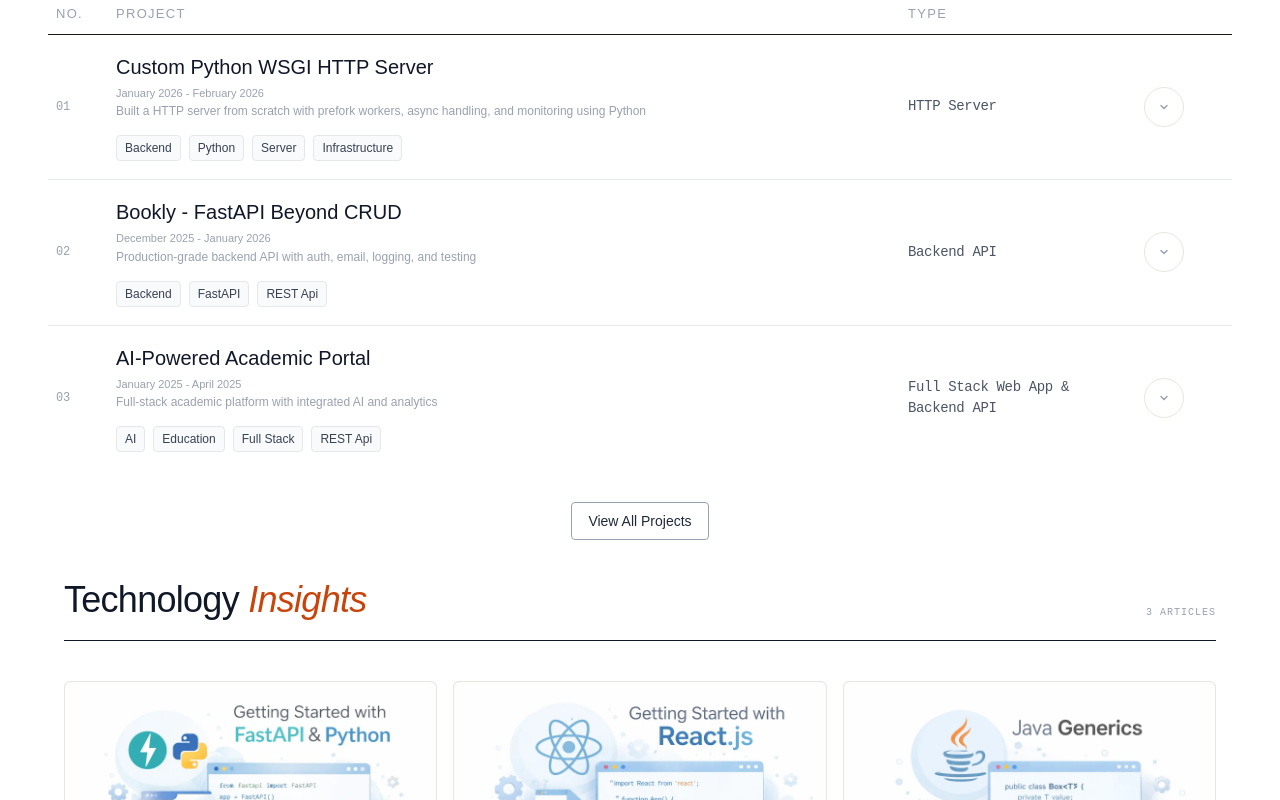
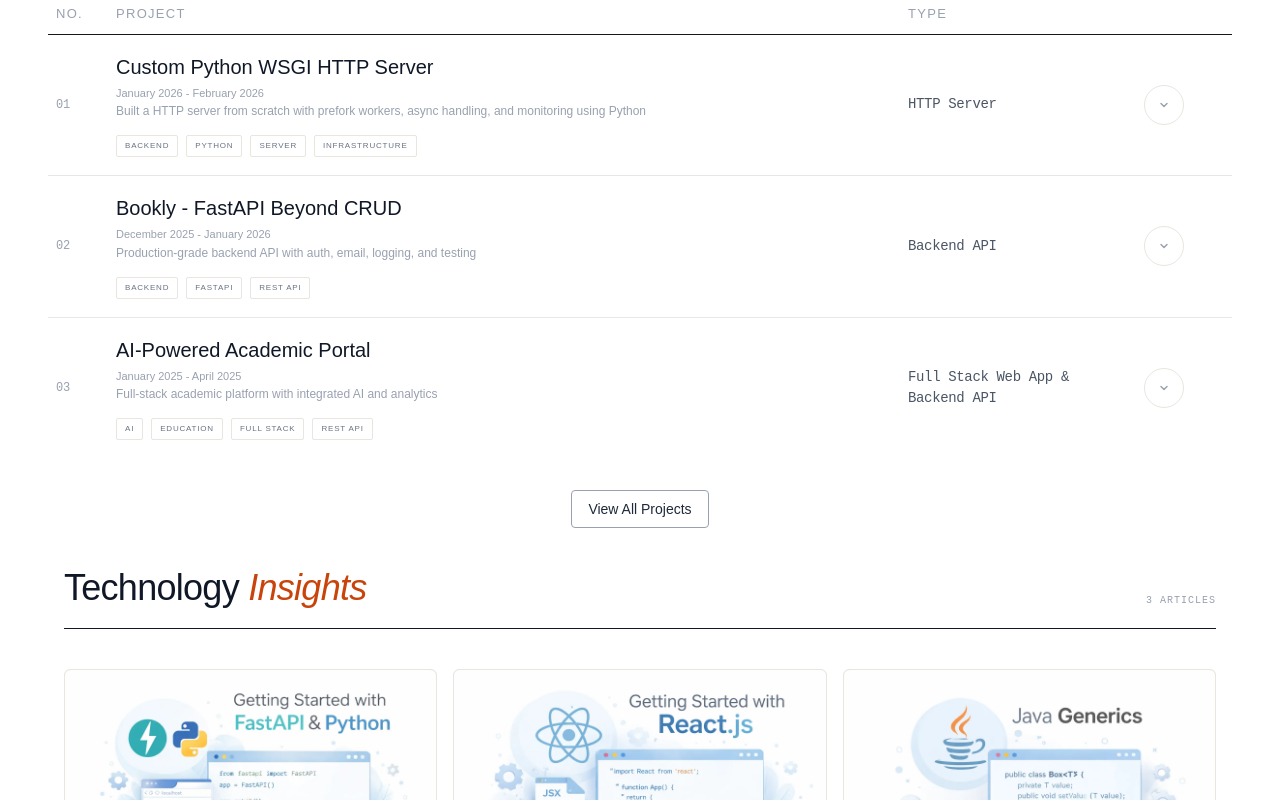
Before and after one commit to kkamal11/kkamal11.github.io, a React (Vite) app: page / in a window 1280 px wide. Shown: the part 2220-3020 px from the top of the page. Built offline with nearby package versions, Linux system fonts and the light colour scheme.

Commit message:
design-enhancement

```diff
--- a/src/components/Tag.tsx
+++ b/src/components/Tag.tsx
@@ -1,21 +1,23 @@
-type TagPropType =  {
-    slotValue: string,
-    doTransition?: boolean
-}
+type TagPropType = {
+  slotValue: string;
+  doTransition?: boolean;
+};
 
 export const Tag = ({ slotValue, doTransition = false }: TagPropType) => {
-
-   return (
-    <div>
-      <span
-        className={
-          doTransition
-            ? "inline-block px-2 py-1 text-xs rounded bg-gray-50 border border-gray-200 text-gray-700 transform hover:scale-105 transition hover:cursor-pointer flex-shrink-0"
-            : "inline-block px-2 py-1 text-xs rounded bg-gray-50 border border-gray-200 text-gray-700 hover:cursor-pointerflex-shrink-0"
+  return (
+    <span
+      className={`
+        inline-flex items-center flex-shrink-0
+        px-2 py-1 rounded-[2px]
+        text-[8px] tracking-widest uppercase
+        bg-white border border-[#e8e6df] text-gray-500
+        ${doTransition
+          ? "cursor-pointer transition-all duration-150 hover:bg-[#1a1916] hover:border-[#1a1916] hover:text-white"
+          : ""
         }
-      >
-        {slotValue}
-      </span>
-    </div>
+      `}
+    >
+      {slotValue}
+    </span>
   );
 };
```
